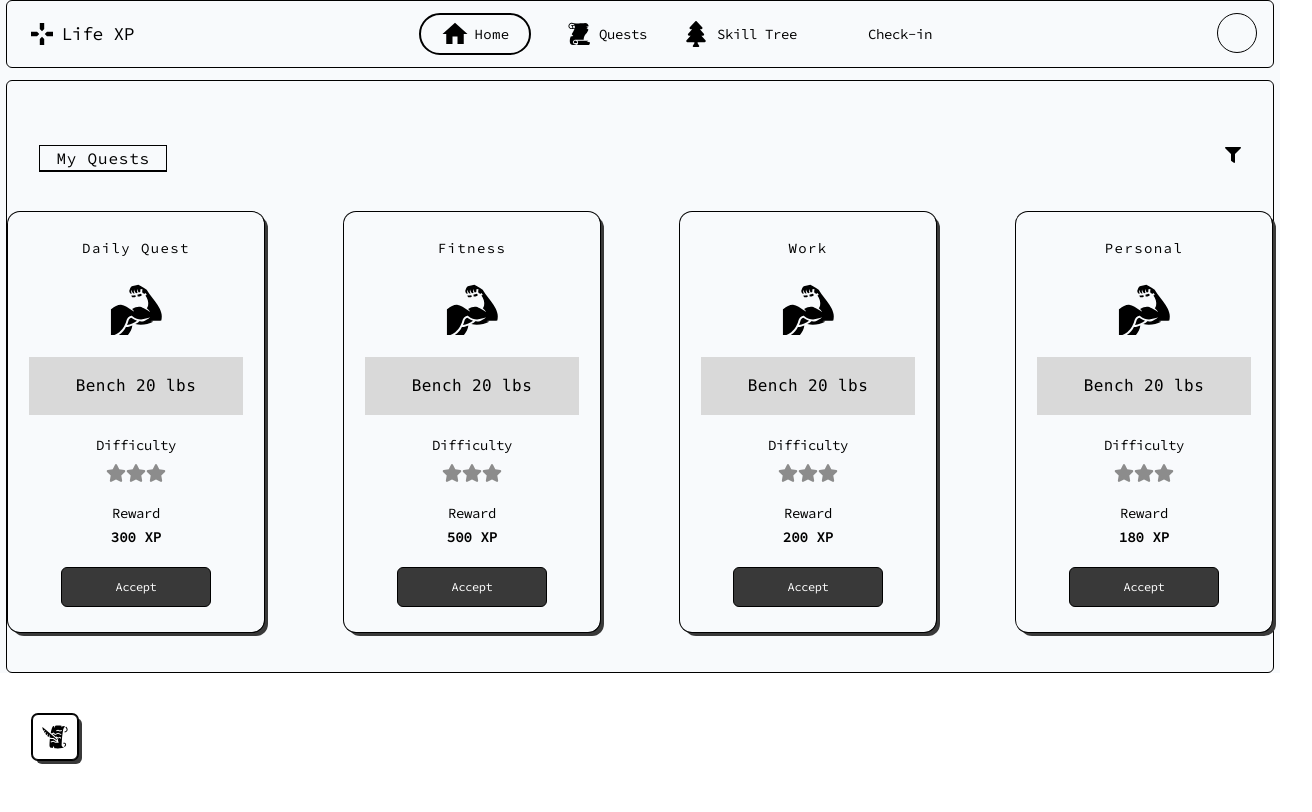
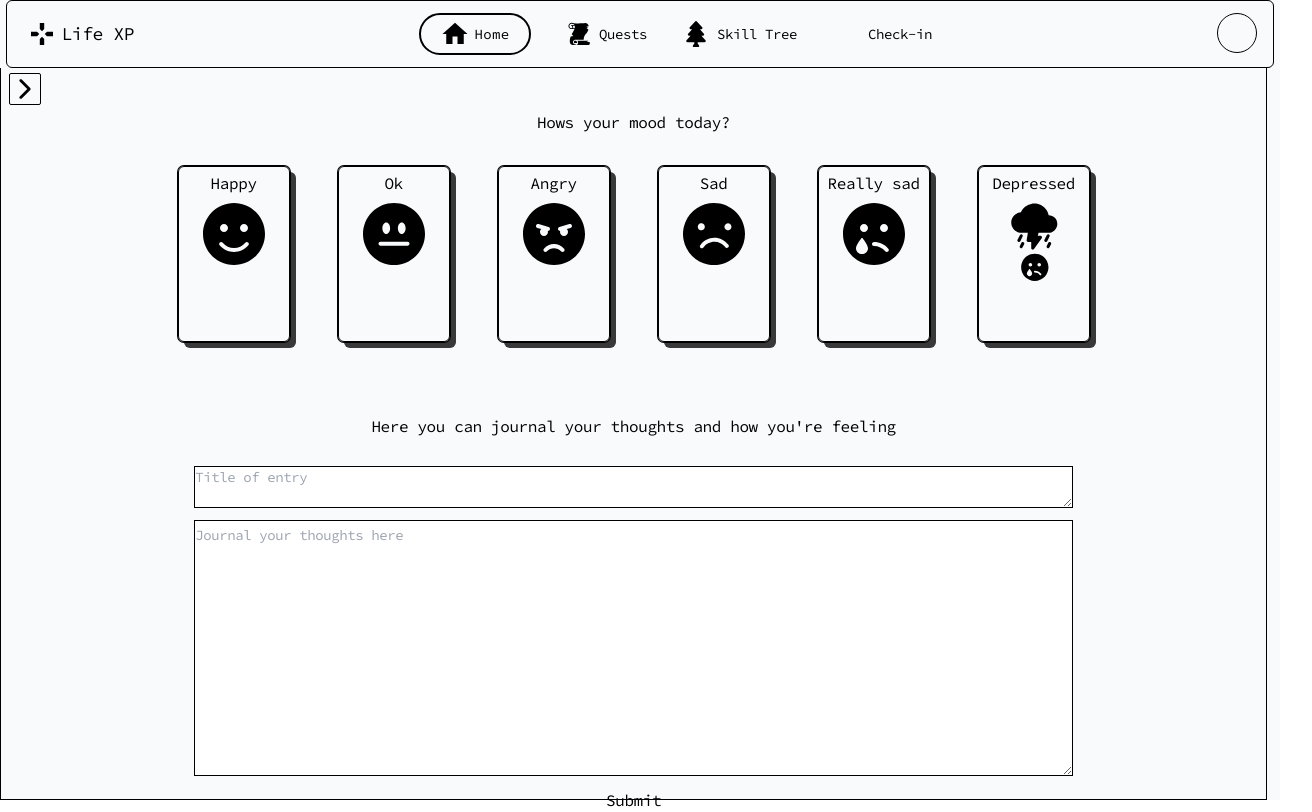
Before and after one commit to LifeXPOnline/LifeXP, a React (Vite) app: page / in a window 1280 px wide. Shown: the whole page, 1312 px wide, since content can reach past the window. Built offline with nearby package versions, Linux system fonts and the light colour scheme; some icons are missing.

Commit message:
some more changes

```diff
--- a/src/App.tsx
+++ b/src/App.tsx
@@ -14,10 +14,10 @@ const App = ()=> {
       <div className="hidden">
         <Home />
       </div>
-      <div className="block">
+      <div className="hidden">
         <Quests />
       </div>
-      <div className="hidden">
+      <div className="block">
         <Checkin />
       </div>
       <div className="hidden">
--- a/src/Components/CheckinPage/Moodcard.tsx
+++ b/src/Components/CheckinPage/Moodcard.tsx
@@ -14,7 +14,7 @@ const Moodcard: React.FC<MoodcardProps>  = ({Mood, Title}) => {
 
             {Mood}
 
-            <button className="h-8 w-20 mt-6 rounded-md bg-black text-white border border-black hover:bg-quest-gray4">
+            <button className="hidden hover:block h-8 w-20 mt-6 rounded-md bg-black text-white border border-black hover:bg-quest-gray4">
                 Select
             </button>
         </div>
--- a/src/Components/Navbar.tsx
+++ b/src/Components/Navbar.tsx
@@ -26,7 +26,7 @@ const Navbar = () =>{
     <div className='md:flex md:justify-center w-full bg-slate-50 fixed z-50'>
         {/* hamburger not opened */}
         <div className='flex flex-row justify-between py-3 md:border-[1.2px] md:border-black md:w-[99%] rounded-md' >
-            <div className='flex flex-row cursor-pointer justify-center items-center ml-6 cursor-default'>
+            <div className='flex flex-row cursor-pointer justify-center items-center ml-6'>
                 {/* <div><MdGamepad size = {24}/></div> */}
                 {gameIcon()}
                 <h1 className='text-lg ml-2' >Life XP</h1>
--- a/src/Components/Questpage/Questcard.tsx
+++ b/src/Components/Questpage/Questcard.tsx
@@ -11,7 +11,7 @@ interface QuestcardProps {
 const Questcard: React.FC<QuestcardProps> = ({ Title, Reward }) =>{
     return(
         <div className="flex flex-col space-y-5 items-center justify-center rounded-xl border-black w-[256px] h-[420px] border-1 shadow-sharp-sm
-                        icon-hover4 mb-10 mr-10 ml-10 shadow-transition duration-200 cursor-default hover:shadow-sharp-lg">
+                        icon-hover4 mb-10 mr-10 ml-10 shadow-transition duration-200 cursor-default hover:shadow-sharp-lg cursor-pointer">
             <h1 className="tracking-widest text-sm mb-1">{Title}</h1>
 
             <GiBiceps size={55}/>
```
